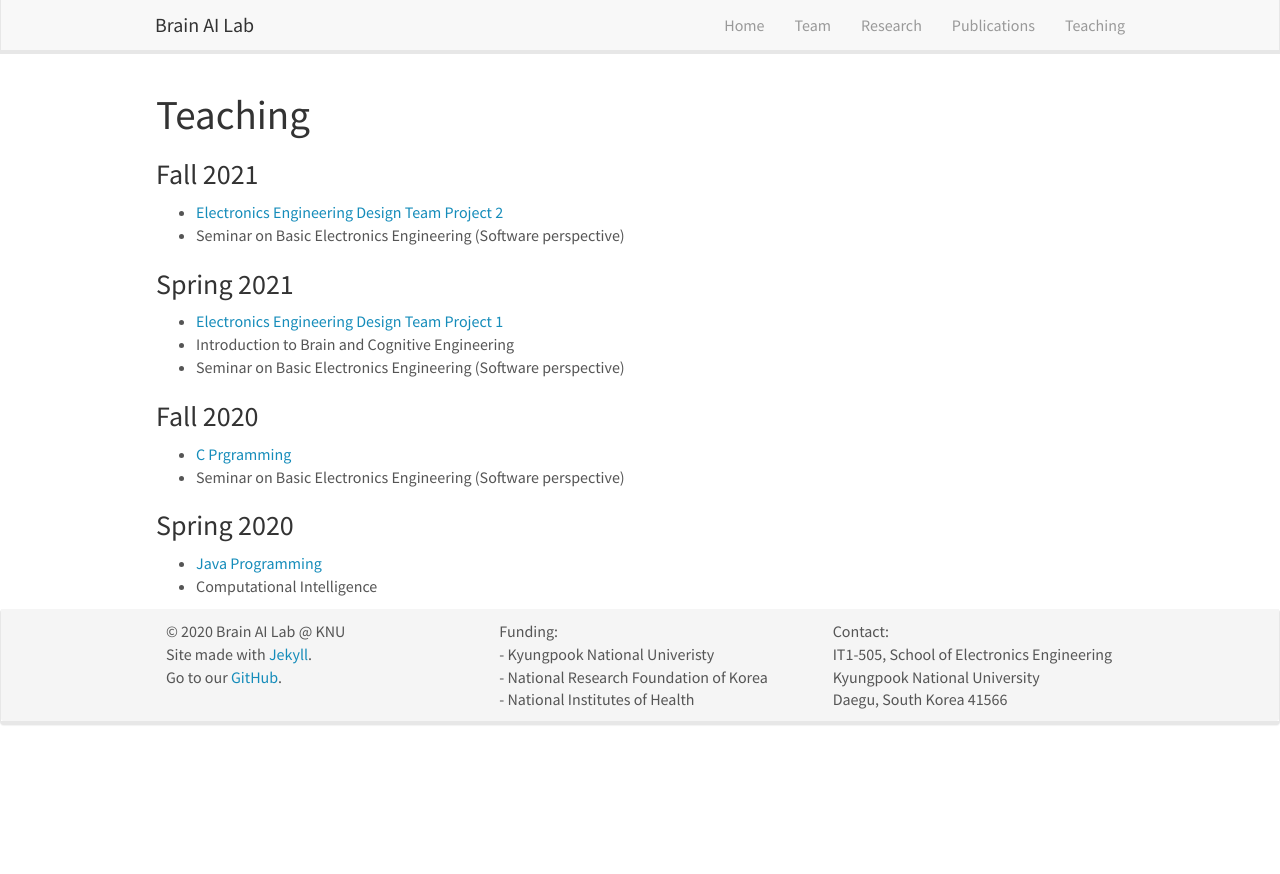
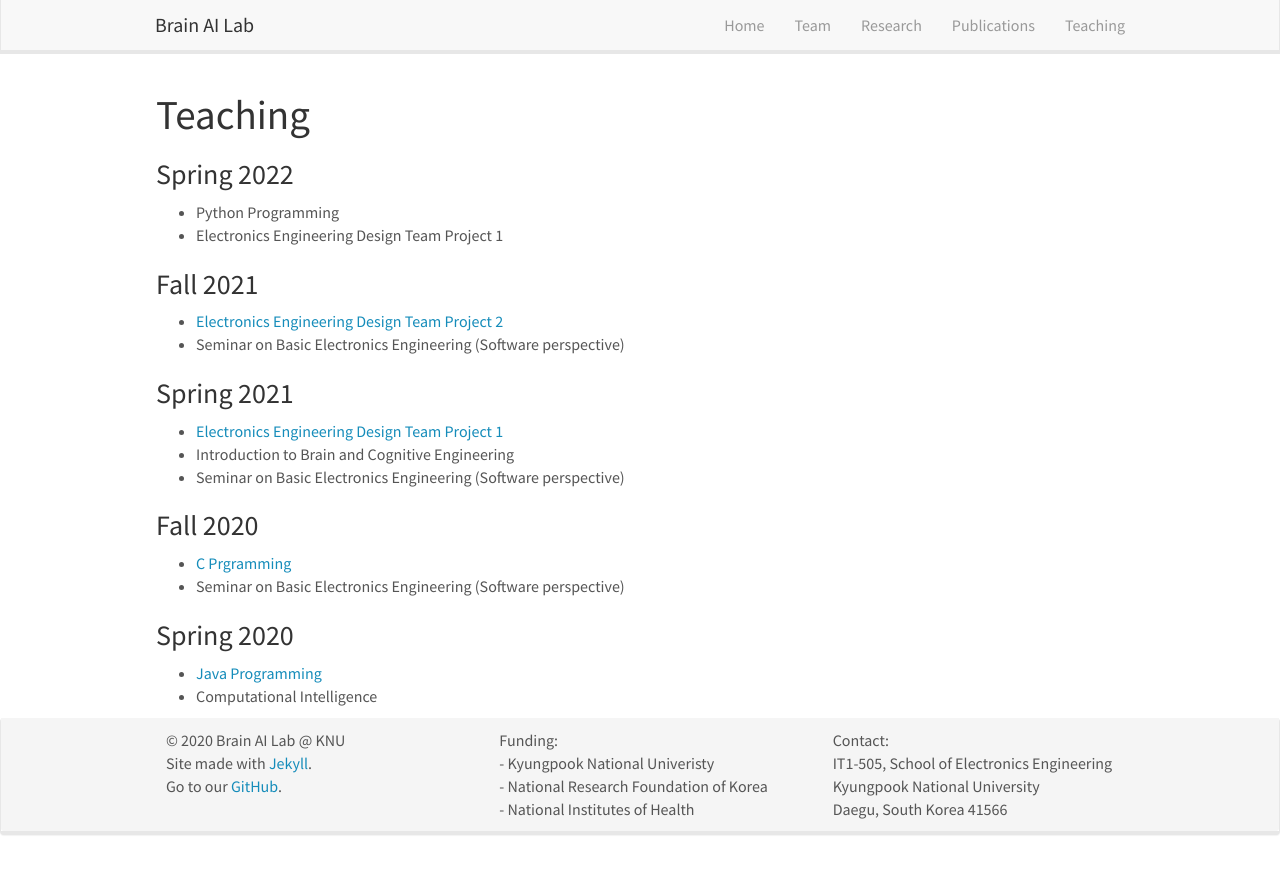
Before and after one commit to KNU-BrainAI/knu-brainai.github.io, a Jekyll site: the page built from _pages/teaching.md, in a window 1280 px wide. Shown: the top 874 px of the page. Built offline with Jekyll 4.4.1, drawn with Linux system fonts in a browser that asks for light colours; nearby versions of some CDN libraries.

Commit message:
Update teaching.md

```diff
--- a/_pages/teaching.md
+++ b/_pages/teaching.md
@@ -8,6 +8,10 @@ permalink: /teaching/
 
 
 # Teaching
+### Spring 2022
+- Python Programming
+- Electronics Engineering Design Team Project 1
+
 ### Fall 2021
 - [Electronics Engineering Design Team Project 2](https://github.com/KNU-BrainAI-Capstone2021)
 - Seminar on Basic Electronics Engineering (Software perspective)
```
